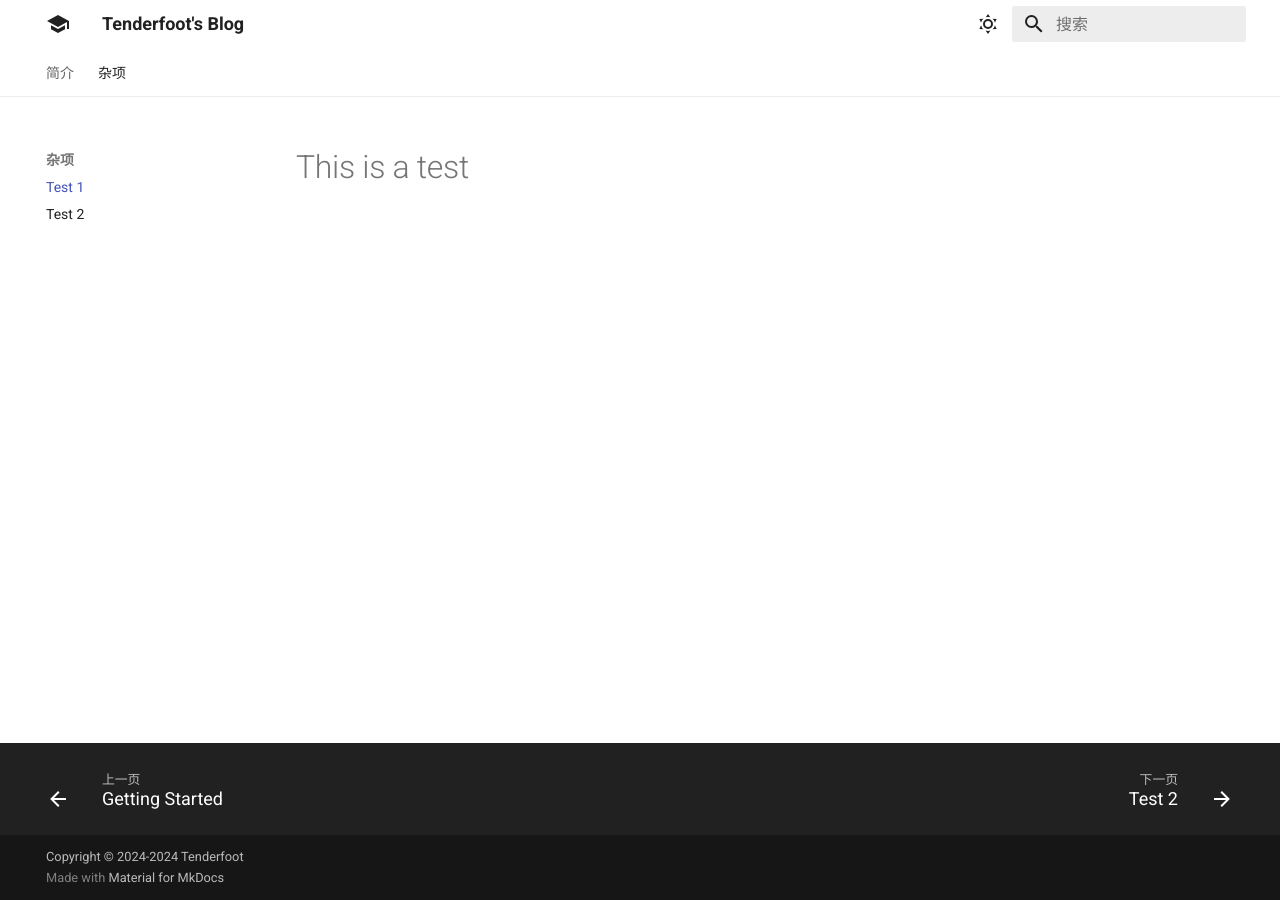
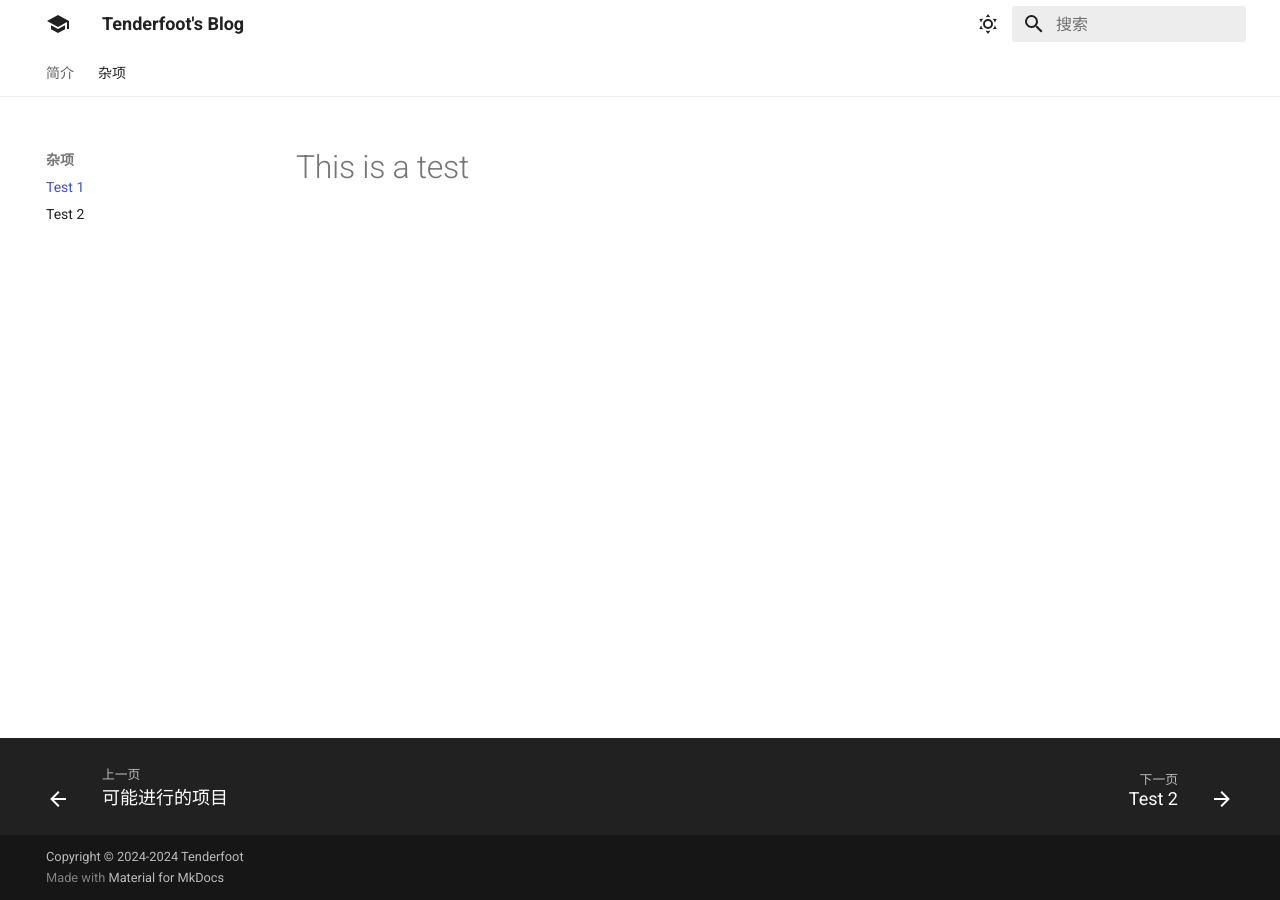
Before and after one commit to G-Tenderfoot/G-Tenderfoot.github.io, an MkDocs documentation site: the page built from docs/Blogs/Test 1.md, in a window 1280 px wide. Built offline with MkDocs 1.6.1 and Material for MkDocs 9.7.7, drawn with Linux system fonts in a browser that asks for light colours; part of the change alters nothing that is shown.

Commit message:
Update mkdocs.yml

```diff
--- a/mkdocs.yml
+++ b/mkdocs.yml
@@ -54,8 +54,8 @@ copyright: 'Copyright &copy; 2024-2024 Tenderfoot'
 
 nav:
   - 简介:
+    - Getting Started: index.md
     - 可能进行的项目: Blogs/projects.md
-    - Getting Started: index.md
   - 杂项:
     - Test 1: Blogs/Test 1.md
     - Test 2: Blogs/Test 2.md
```
